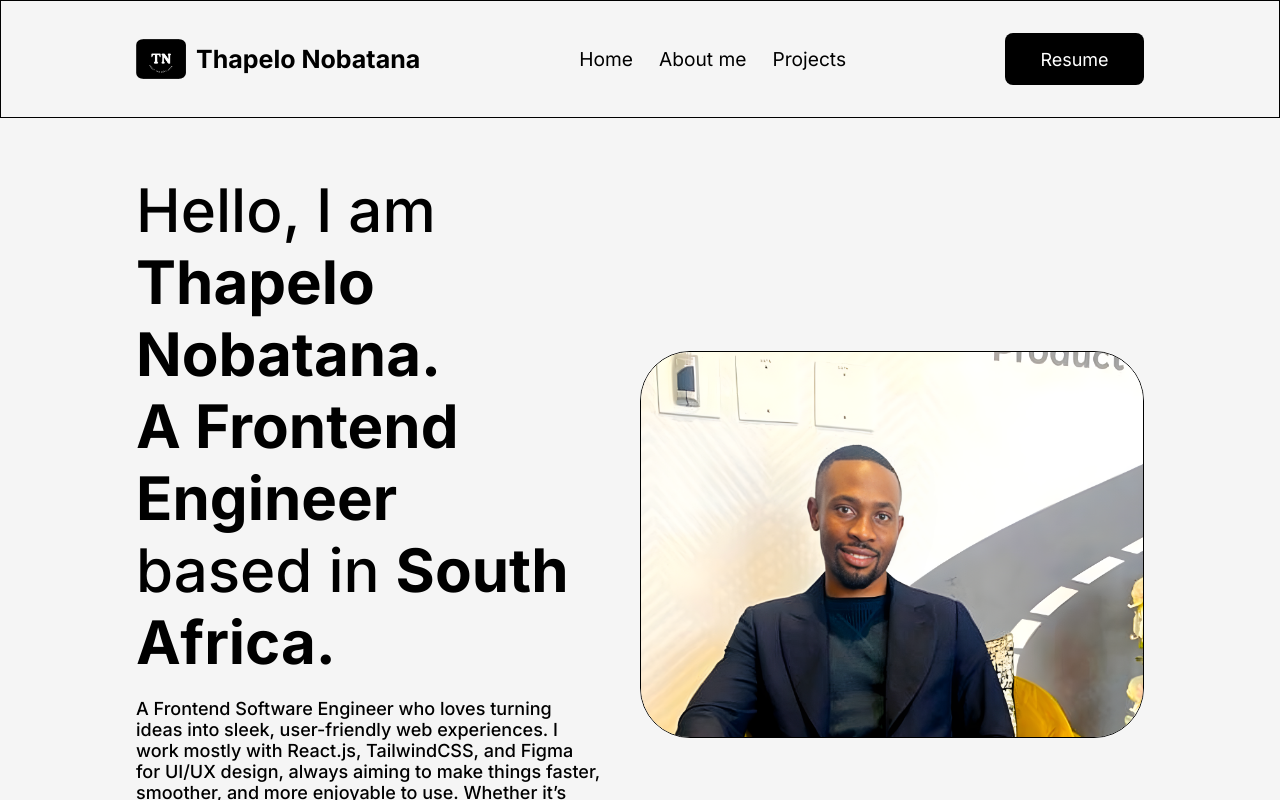
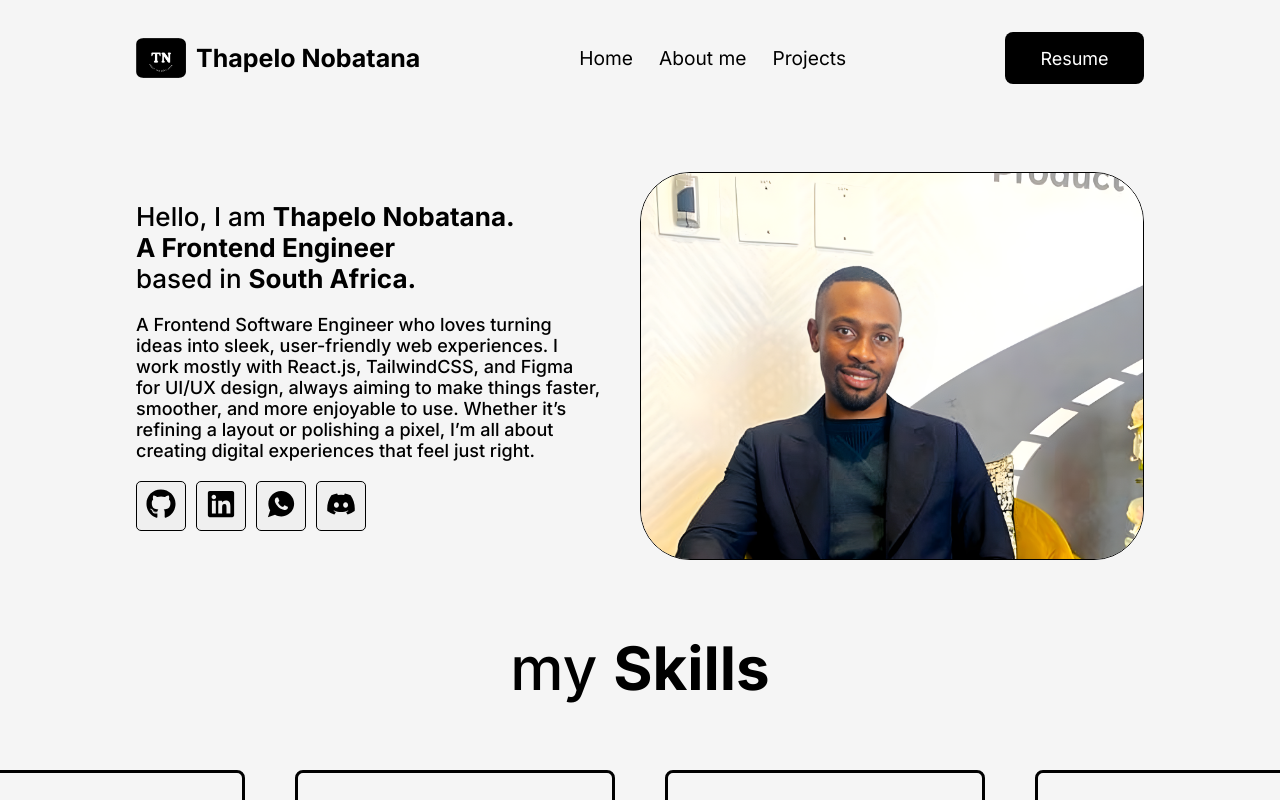
Before and after one commit to Thapelo-Nobatana/Portfolio, a React (Vite) app: page / in a window 1280 px wide. Shown: the top 800 px of the page. Built offline with nearby package versions, Linux system fonts and the light colour scheme; a web font is replaced by a local one.

Commit message:
added h3 on hero

```diff
--- a/src/Components/Navbar/NavBar.css
+++ b/src/Components/Navbar/NavBar.css
@@ -4,7 +4,7 @@
   justify-content: space-between;
   padding: 16px 0;
   width: 100%;
-  border: 1px solid black;
+
 }
 .container {
     /* border: 1px solid green; */
--- a/src/Components/Sections/Hero.jsx
+++ b/src/Components/Sections/Hero.jsx
@@ -11,7 +11,7 @@ const Hero = () => {
         <div className="content">
           {/* left-side heading-content */}
           <div className="heading-content">
-            <h2>
+            <h3>
               Hello, I am{" "}
               <span>
                 <strong>Thapelo Nobatana.</strong>
@@ -20,7 +20,7 @@ const Hero = () => {
               <strong>A Frontend Engineer</strong>
               <br />
               based in <strong>South Africa.</strong>
-            </h2>
+            </h3>
             <p>
               A Frontend Software Engineer who loves turning ideas into sleek,
               user-friendly web experiences. I work mostly with React.js,
```
